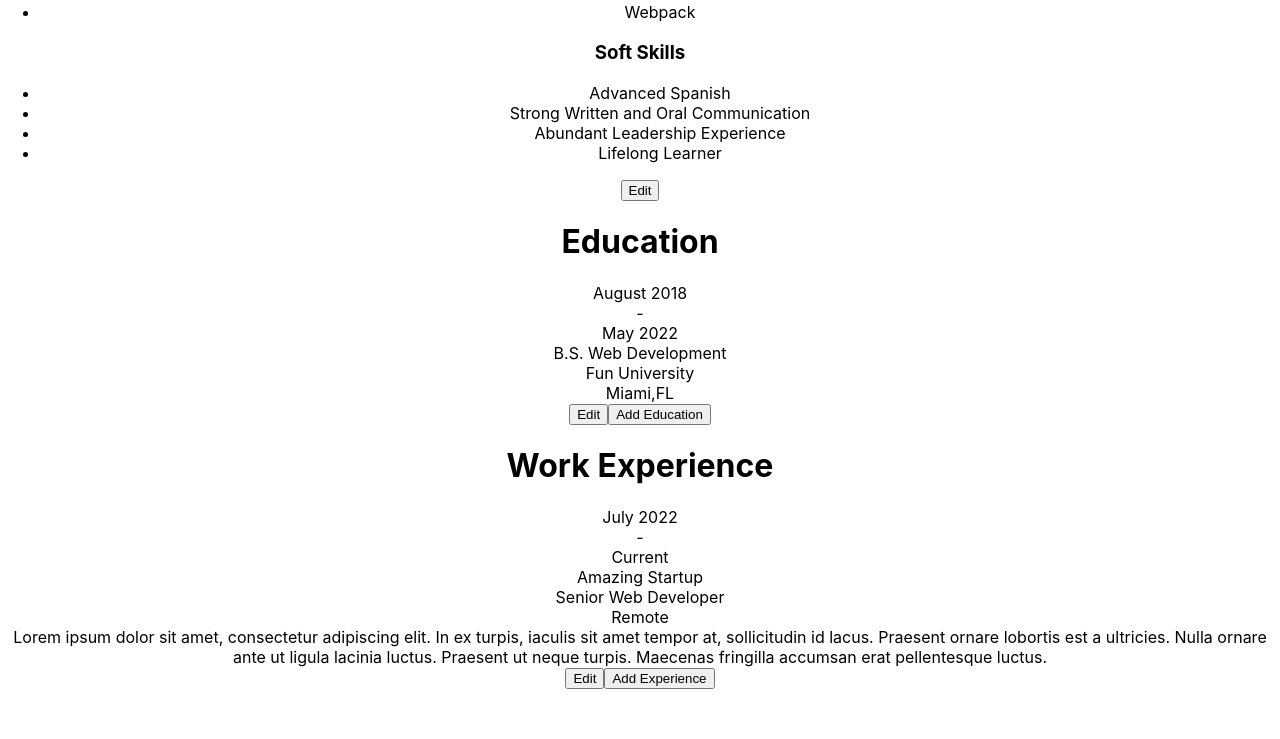
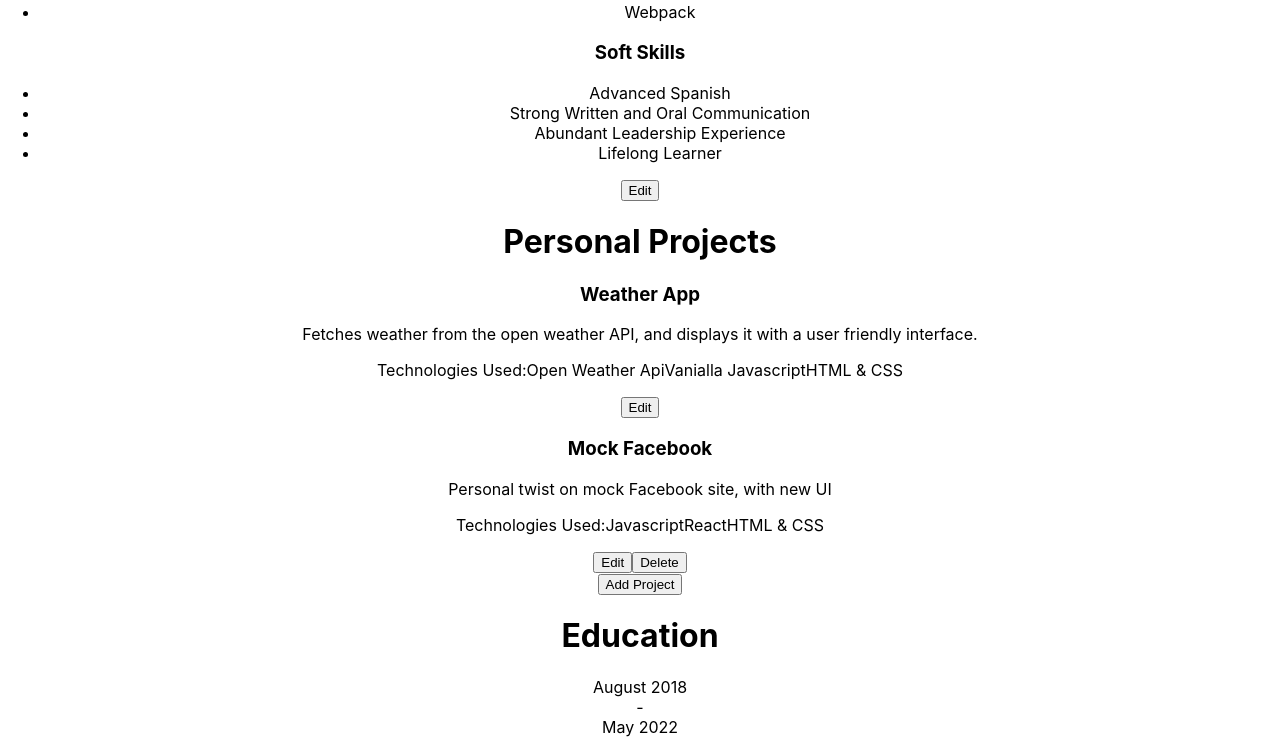
Before and after one commit to sophlanz/cv-generator, a React (Create React App) app: page / in a window 1280 px wide. Shown: the part 534-1273 px from the top of the page. Before the commit the page ends 1223 px from the top, so only its background shows below. Built offline with nearby package versions, Linux system fonts and the light colour scheme.

Commit message:
projects section, with add,edit,and delete functions

```diff
--- a/src/App.js
+++ b/src/App.js
@@ -4,11 +4,13 @@ import About from "./components/About";
 import Education from "./components/Education";
 import Experience from "./components/Experience";
 import Skills from './components/Skills';
+import Projects from './components/Projects';
 function App() {
   return (
     <div className="App">
         <About/>
         <Skills/>
+        <Projects/>
         <Education/>
         <Experience/>
     </div>
--- a/src/components/Experience.js
+++ b/src/components/Experience.js
@@ -14,7 +14,7 @@ class Experience extends React.Component {
             location:"Remote",
             description:" Lorem ipsum dolor sit amet, consectetur adipiscing elit. In ex turpis, iaculis sit amet tempor at, sollicitudin id lacus. Praesent ornare lobortis est a ultricies. Nulla ornare ante ut ligula lacinia luctus. Praesent ut neque turpis. Maecenas fringilla accumsan erat pellentesque luctus. ",
             edit:false,
-            index:"0",
+            index:0,
             id:uniqid()
            }],
            additional:1,
@@ -63,7 +63,7 @@ class Experience extends React.Component {
     addAnother = () => {
         //add another auto fill experience, the user can later edit
         //get additional state, and use that number to set new index
-       const index = this.state.additional.toString();
+       const index = this.state.additional;
        console.log(index);
        //create new experience object
         const newExperience= {
--- /dev/null
+++ b/src/components/Projects.js
@@ -0,0 +1,151 @@
+import React from 'react';
+
+class Projects extends React.Component {
+    constructor(props){
+        super(props);
+        this.state={
+            projects:[
+                {title:"Weather App",
+                description:"Fetches weather from the open weather API, and displays it with a user friendly interface.",
+                technologiesUsed:["Open Weather Api", "Vanialla Javascript", "HTML & CSS"],
+                edit:false,
+                index:0
+            },
+            {title: "Mock Facebook",
+            description:"Personal twist on mock Facebook site, with new UI",
+            technologiesUsed:["Javascript","React","HTML & CSS"],
+            edit:false,
+            index:1
+            }
+            ],
+            edit:false,
+            additional:2,
+            index: 0
+
+        };
+    };
+
+    addProject = () => {
+        //duplicate projects array
+        const projects =[...this.state.projects]
+        //get additional to find out what the new index should be
+        const index = this.state.additional
+        //create another project object
+        const newProject = {
+                title:"Clothing Store",
+                description:"Clothing store website made with React",
+                technologiesUsed:["Javascript","React","HTML & CSS", "Jest", "Webpack"],
+                edit:false,
+                index:index
+        };
+        //push object to projects array
+        projects.push(newProject);
+        //set projects state with new array
+        //increase additional value by 1
+        this.setState({
+            projects:projects,
+            additional:index+1
+        });
+    };
+    editProject = (e) => {
+        //get index of project to be edited from value
+        const index = Number(e.target.value);
+        //change edit to true of that specific array, and in general
+        //set index to be accessed in handleChange
+        this.setState({
+            edit:true,
+            index:index
+        },()=>(console.log(this.state)));
+    };
+    handleChange = (e) => {
+        //get name from target to know which value to change
+        const name = e.target.name;
+        //get index we saved we we clicked edit
+        const index = this.state.index;
+        //map through state and look for matching index, change those values
+        this.setState(prevState => ({
+            projects:prevState.projects.map(
+                project => (project.index === index ? Object.assign(project,{[name]: e.target.value}): project)
+            )
+        }),()=>{console.log(this.state)})
+    };
+    handleSubmit = () => {
+        //set edit back to false
+        //map through state and look for edit that's true, set to false
+        this.setState(prevState => ({
+            projects:prevState.projects.map(
+                project => (project.edit  ? Object.assign(project,{edit: false}): project)
+            )
+        }));
+        this.setState({
+            edit:false
+        })
+    };
+    deleteProject = (e) => {
+        //get index to be deleted from value
+        const index = Number(e.target.value);
+        //duplicate array of projects
+        let projects = [...this.state.projects];
+        //splcie the index
+        projects.splice(index,1);
+        //remap the array and reset the indexes
+        projects.map((project,index)=>(
+            project.index = index
+        ));
+        //reset the projects state with the new array
+        this.setState({
+            projects:projects,
+        });
+          //decrease by 1 the additional state
+          this.setState(prevState => ({
+              additional:prevState.additional-1
+          }))
+    }
+    render() {
+        const {projects,edit} = this.state;
+        const projectList = projects.map((project,index)=> {
+            //put project.title and project.description in a div
+            return(
+                <div key={index}>
+                    <h3>{project.title}</h3>
+                    <p>{project.description}</p>
+                    <p>Technologies Used:{project.technologiesUsed}</p>
+                    <button value={index} onClick={this.editProject}>Edit</button>
+                    {/*We don't want to give a delete button to the fist one */}
+                    {index !== 0 ?
+                     <button value={index} onClick={this.deleteProject}>Delete</button>
+                     :
+                     null
+                    }
+
+                </div>
+            )
+        })
+        return(
+
+        <div>
+            <h1>Personal Projects</h1>
+            {projectList}
+            <button onClick={this.addProject}>Add Project</button>
+            {/*if edit, show input fields and submit button */}
+            {edit ?
+            <div>
+                <label htmlFor="title">Title
+                <input name="title" onChange = {this.handleChange}/>
+                </label>
+                <label htmlFor="description">Descritption
+                <input name="description" onChange = {this.handleChange}/>
+                </label>
+                <label htmlFor="technolgoies">Technologies Used
+                <input name="technologiesUsed" onChange = {this.handleChange}/>
+                </label>
+                <button onClick = {this.handleSubmit}>Submit Changes</button>
+            </div>
+            :
+            null
+            }
+        </div>
+        )
+    }
+};
+export default Projects;
--- a/src/components/Skills.js
+++ b/src/components/Skills.js
@@ -75,7 +75,6 @@ class Skills extends React.Component {
         }
         //reset all of the edits in state and the skill holder
         this.setState ({
-
             addSkillTech:false,
             addSkillSoft:false,
             skill:" "
```
